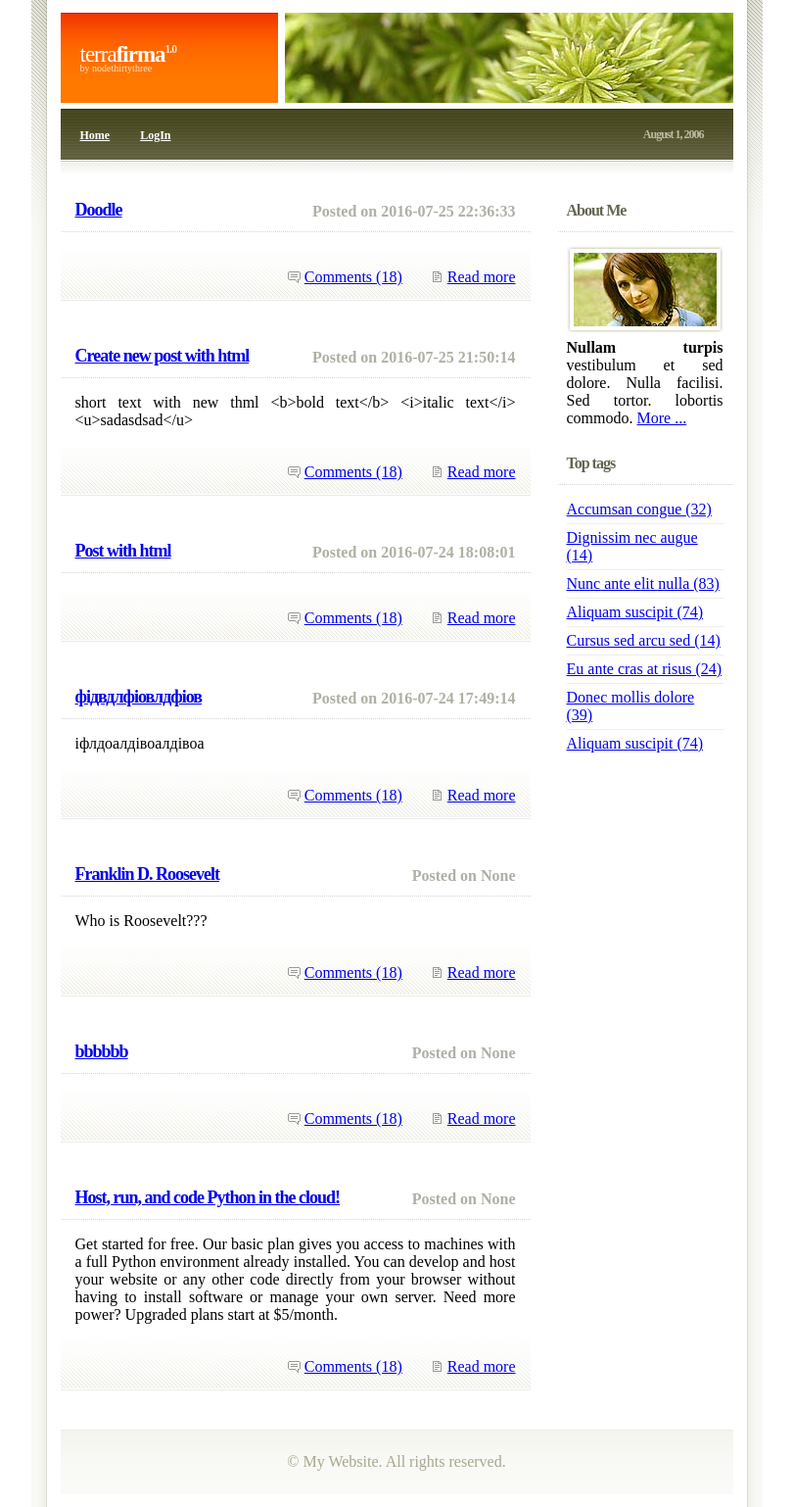
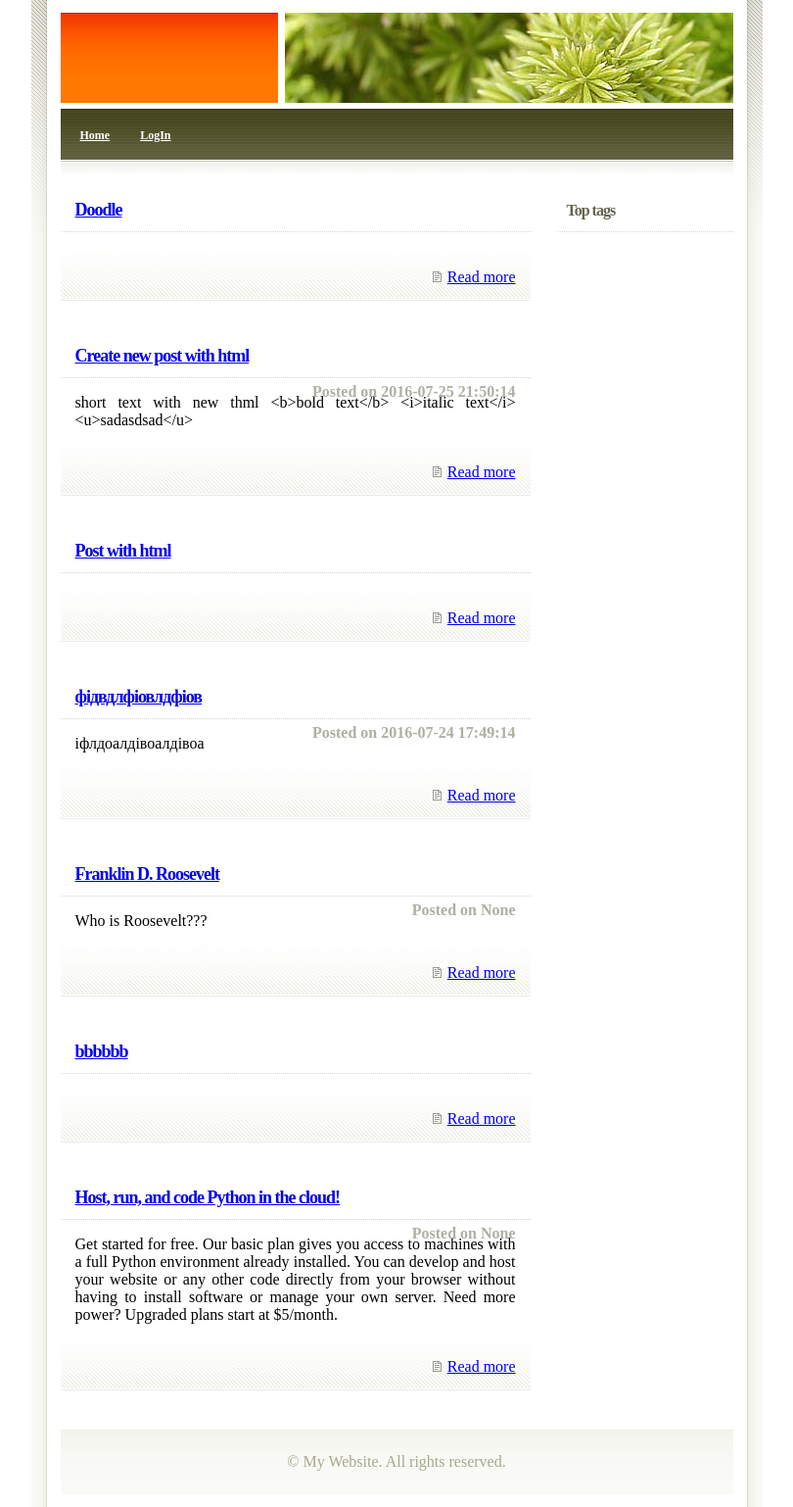
Before and after one commit to VenomBrend/myblog, a Flask app: page / in a window 1280 px wide. Shown: the whole page at 98% size, without its empty margins (235-1045 px from the left). Run offline with Flask 2, Linux system fonts and the light colour scheme; data comes from the database, SQL or seed files in the repository; both versions use the stored data as it was before the commit.

Commit message:
Litle prototype

```diff
--- a/app/templates/add_post.html
+++ b/app/templates/add_post.html
@@ -1,7 +1,7 @@
 {% extends "base.html" %}
-
+<!-- Page for-->
 {% block posts %}
-    <h1>Add new post</h1>
+    <h1>Add post</h1>
 
     <form action="{{ url_for('add_post') }}" method=post>
         <div>
--- a/app/templates/base.html
+++ b/app/templates/base.html
@@ -18,8 +18,8 @@
     <div id="inner">
 
         <div id="header">
-            <h1><span>terra</span>firma<sup>1.0</sup></h1>
-            <h2>by nodethirtythree</h2>
+            <!--<h1><span>terra</span>firma<sup>1.0</sup></h1>-->
+            <!--<h2>by nodethirtythree</h2>-->
         </div>
 
         <div id="splash"></div>
@@ -33,13 +33,11 @@
             {% else %}
                 <ul>
                     <li><a href="{{ url_for('index') }}">Home</a></li>
-                    <li><a href="">Posts</a></li>
+                    <!--<li><a href="">Posts</a></li>-->
                     <li><a href="{{ url_for('add_post') }}">Add post</a></li>
                     <li><a href="{{ url_for('logout') }}">LogOut</a></li>
                 </ul>
             {% endif %}
-
-        <div id="date">August 1, 2006</div>
         </div>
 
 
@@ -66,23 +64,12 @@
 
             <!-- secondary content start -->
 
-            <h3>About Me</h3>
-            <div class="content">
-                <img src="images/pic2.jpg" class="picB" alt="" />
-                <p><strong>Nullam turpis</strong> vestibulum et sed dolore. Nulla facilisi. Sed tortor. lobortis commodo. <a href="#">More ...</a></p>
-            </div>
 
             <h3>Top tags</h3>
             <div class="content">
                 <ul class="linklist">
-                    <li class="first"><a href="#">Accumsan congue (32)</a></li>
-                    <li><a href="#">Dignissim nec augue (14)</a></li>
-                    <li><a href="#">Nunc ante elit nulla (83)</a></li>
-                    <li><a href="#">Aliquam suscipit (74)</a></li>
-                    <li><a href="#">Cursus sed arcu sed (14)</a></li>
-                    <li><a href="#">Eu ante cras at risus (24)</a></li>
-                    <li><a href="#">Donec mollis dolore (39)</a></li>
-                    <li><a href="#">Aliquam suscipit (74)</a></li>
+                    <!--tags here-->
+
                 </ul>
             </div>
 
--- a/app/templates/read_post.html
+++ b/app/templates/read_post.html
@@ -7,7 +7,7 @@
                 <div class="post">
                     <div class="header">
                         <h3> {{post.title }} </h3>
-                        <div class="date">August 1, 2006</div>
+                        <!--<div class="date">August 1, 2006</div>-->
                     </div>
                     <div class="content">
                         <p> {{ post.full_text | safe}} </p>
--- a/app/templates/show_posts.html
+++ b/app/templates/show_posts.html
@@ -9,7 +9,8 @@
                 <div class="post">
                     <div class="header">
                         <h3><a href="posts/{{ post.slug }}"> {{ post.title }} </a></h3>
-                        <div class="date">Posted on  {{ post.timestamp }}</div>
+                        <div class="date"><br>Posted on  {{ post.timestamp }}</div>
+
                     </div>
                     <div class="content">
                         {% if post.short_text %}
@@ -19,10 +20,10 @@
                     <div class="footer">
                         <ul>
                             {% if session.logged_in %}
-                            <li class="printerfriendly"><a href="/edit_post/{{ post,slug }}">Edit post</a></li>
+                            <li class="printerfriendly"><a href="edit_post/{{ post.slug }}">Edit post</a></li>
                             {% endif %}
-                            <li class="comments"><a href="#">Comments (18)</a></li>
-                            <li class="readmore"><a href="posts/{{ post.slug }}">Read more</a></li>
+                            <!--<li class="comments"><a href="#">Comments (18)</a></li>-->
+                            <li class="readmore"><a href="/posts/{{ post.slug }}">Read more</a></li>
                         </ul>
                     </div>
                 </div>
--- a/app/views.py
+++ b/app/views.py
@@ -42,26 +42,35 @@
     return redirect(url_for('index'))
 
 
-@app.route('/add_post', methods={'GET', 'POST'})
+@app.route('/add_post', methods=['GET', 'POST'])
 def add_post():
     if not session.get('logged_in'):
         abort(401)
     if request.method == 'POST':
         db = database.get_db()
-        current_data = str(datetime.today())[:19]
+        current_data = str(datetime.today())[:19] #format yyyy-mm-dd hh-mm-ss
         db.execute("insert into entries (slug, title, short_text, full_text, timestamp) values (?, ?, ?, ?, ?)",
                    ['post '+current_data, request.form['post-title'], request.form['post-short'],
                     request.form['post-full'], current_data])
         db.commit()
         flash('New entry was successfully posted')
         return redirect('index')
-    return render_template('add_post.html')
+    return render_template('add_post.html', title_page='Add new post')
 
 
 @app.route('/edit_post/<slug_post>', methods=['GET', 'POST'])
 def edit_post(slug_post):
     db = database.get_db()
-    return redirect('index')
+    sql_query = "select * from entries where entries.slug='{0}'".format(slug_post)
+    cur = db.execute(sql_query)
+    post = cur.fetchall()
+    if request.method == 'POST':
+        db.execute("update entries set title=?, short_text=?, full_text=? where slug=?", [request.form['post-title'],
+            request.form['post-short'], request.form['post-full'], slug_post])
+        db.commit()
+        return redirect(url_for('index'))
+    return render_template('edit_post.html', post=post)
+
 
 
 
```
Also changed, not shown: app/templates/edit_post.html (added, +26 -0 lines), app/data/___myblog.db (deleted), app/data/myblog.db, app/static/images/pic1.jpg (deleted), app/static/images/pic2.jpg (deleted).
